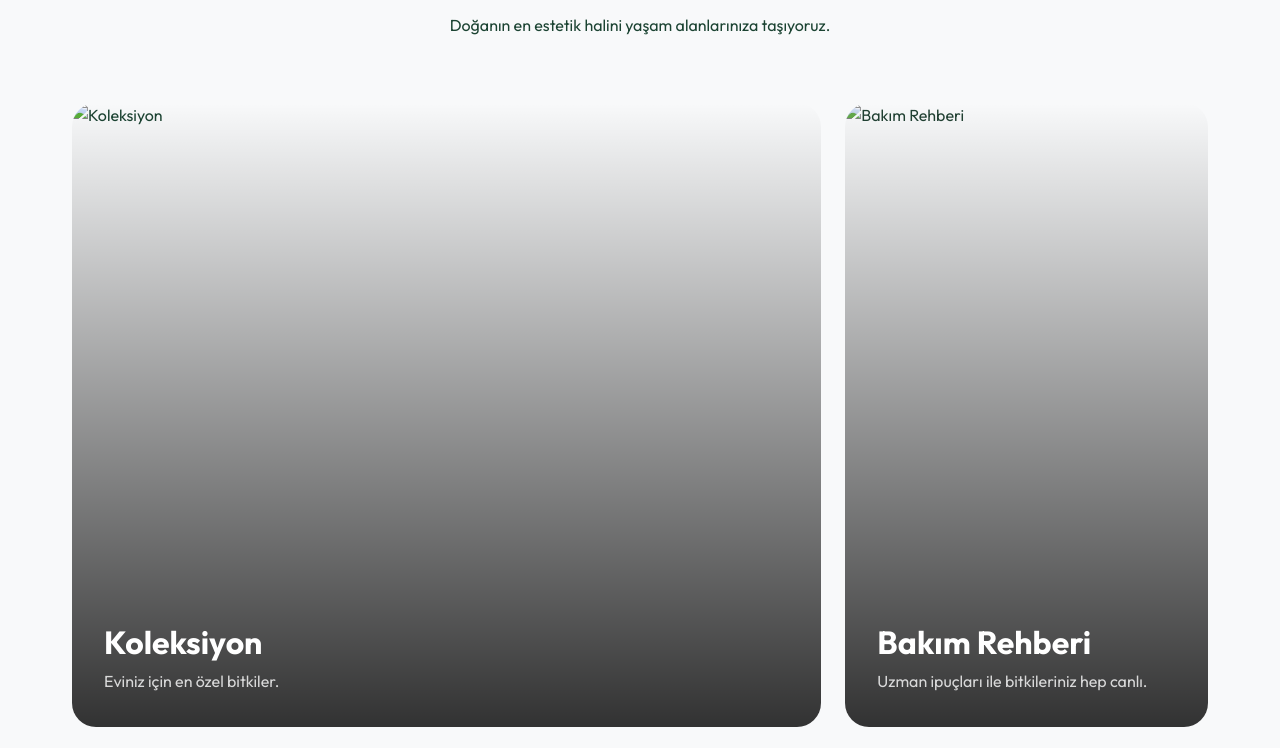
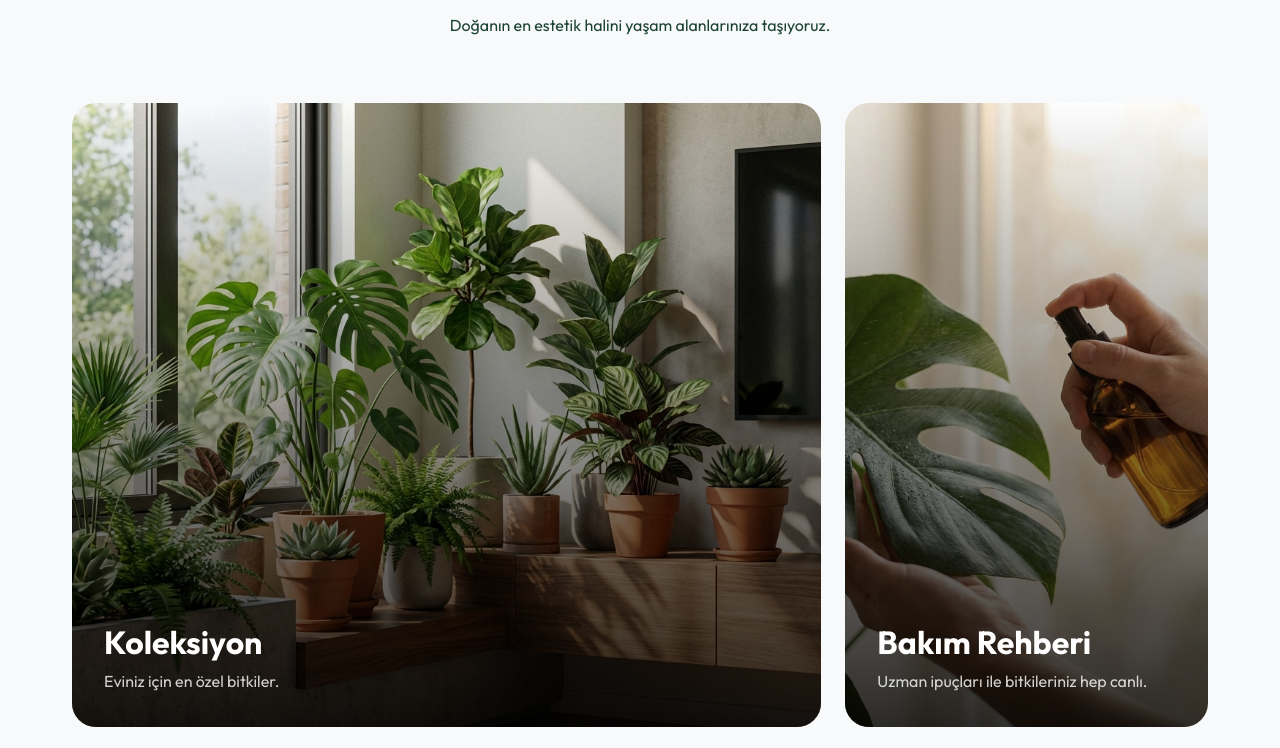
Before and after one commit to ekkmiko-cpu/yakaplant, a plain HTML site: page index.html in a window 1280 px wide. Shown: the part 1039-1787 px from the top of the page. Drawn offline with Linux system fonts and the light colour scheme.

Commit message:
Fix homepage layout: missing images and grid collapse

```diff
--- a/index.html
+++ b/index.html
@@ -125,8 +125,7 @@
             <div class="bento-grid">
                 <!-- Large Item: Collection -->
                 <a href="shop.html" class="bento-item bento-large reveal">
-                    <img src="/Users/ekrem/.gemini/antigravity/brain/04230646-17ff-43a0-a8a6-f80ac02d571b/collection_card_bg_1768040887454.png"
-                        alt="Koleksiyon">
+                    <img src="assets/collection_bg.png" alt="Koleksiyon">
                     <!-- Using hero image as placeholder for collection focus -->
                     <div class="bento-overlay">
                         <h3>Koleksiyon</h3>
@@ -137,8 +136,7 @@
                 <!-- Tall Item: Care -->
                 <a href="care.html" class="bento-item bento-tall reveal">
                     <!-- We need a distinct image ideally, creating a colored placeholder block via style if no image available, or reusing asset -->
-                    <img src="/Users/ekrem/.gemini/antigravity/brain/04230646-17ff-43a0-a8a6-f80ac02d571b/care_card_bg_1768040901897.png"
-                        alt="Bakım Rehberi" style="filter: grayscale(20%);">
+                    <img src="assets/care_bg.png" alt="Bakım Rehberi" style="filter: grayscale(20%);">
                     <div class="bento-overlay">
                         <h3>Bakım Rehberi</h3>
                         <p>Uzman ipuçları ile bitkileriniz hep canlı.</p>
@@ -147,8 +145,7 @@
 
                 <!-- Wide Item: About -->
                 <a href="about.html" class="bento-item bento-wide reveal">
-                    <img src="/Users/ekrem/.gemini/antigravity/brain/04230646-17ff-43a0-a8a6-f80ac02d571b/about_card_bg_1768040915320.png"
-                        alt="Hakkımızda">
+                    <img src="assets/about_bg.png" alt="Hakkımızda">
                     <div class="bento-overlay">
                         <h3>Hakkımızda</h3>
                         <p>Doğayı tasarlama hikayemiz.</p>
--- a/style.css
+++ b/style.css
@@ -1653,6 +1653,7 @@ body.dark-mode .explore-card:hover {
     display: grid;
     grid-template-columns: repeat(3, 1fr);
     grid-template-rows: repeat(2, 300px);
+    grid-auto-rows: 300px;
     gap: 1.5rem;
     padding: 0 var(--spacing-sm);
 }
```
Also changed, not shown: assets/about_bg.png (added), assets/care_bg.png (added), assets/collection_bg.png (added), 1 other file.
